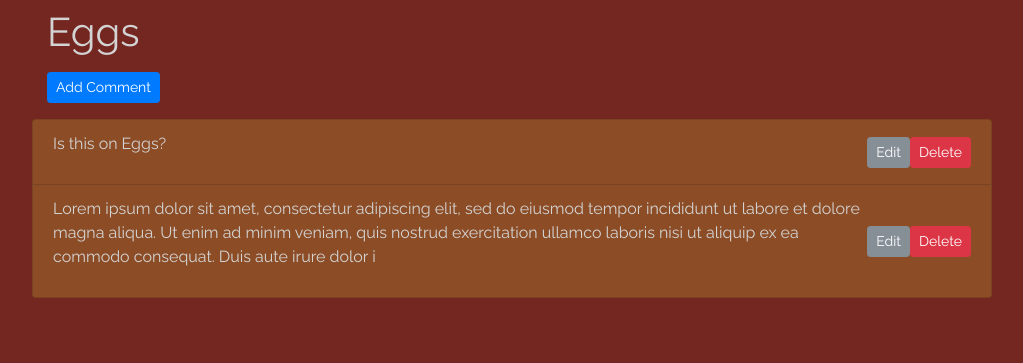
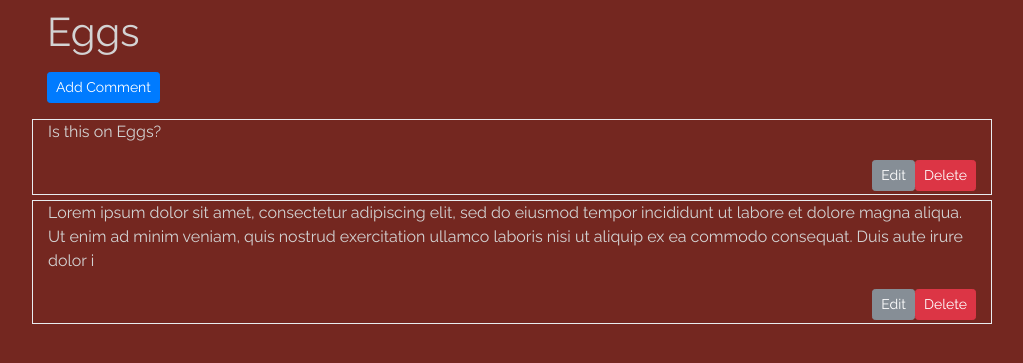
Before and after one commit to kstrckr/Django-Allergen-Tracker, a Django app: a page that uses allgen/allergens/templates/allergens/comments.html in a window 1280 px wide. Shown: the part 46-409 px from the top of the page, without its empty margins (128-1151 px from the left). Run offline with Django 3.2, Linux system fonts and the light colour scheme; data comes from the database, SQL or seed files in the repository; both versions use the stored data as it was after the commit; some libraries are stand-ins or nearby versions.

Commit message:
more dynamic styling to index and comments

```diff
--- a/allgen/allergens/static/allergens/style.css
+++ b/allgen/allergens/static/allergens/style.css
@@ -23,12 +23,32 @@ body {
     color: lightgrey;
 }
 
-.allergen a{
+.allergens{
     color: lightgrey;
+    margin: 5px 0;
+}
+
+.allergens:hover {
+    background: grey;
+    text-decoration: none;
+    color: lightgrey;
+}
+
+.comments {
+    margin: 5px 0;
+}
+
+.comments input {
+    margin: 0 0 3px 0;
+}
+
+.comments:hover {
+    background-color: rgba(0,0,0,.1);
 }
 
 .update {
     display: inline;
+
 }
 
 .delete {
--- a/allgen/allergens/templates/allergens/comments.html
+++ b/allgen/allergens/templates/allergens/comments.html
@@ -18,12 +18,12 @@
     </p>
 </div>
 
-<div class='w-75 mx-auto list-group'>
+<div class='w-75 mx-auto'>
     {% if allergen_comments %}
     {% for comment in allergen_comments %}
-    <div class='list-group-item d-flex justify-content-between align-items-center primary-color'>
-        <p>{{ comment.comment_text }}</p>
-        <div class='d-flex'>
+    <div class='row border comments'>
+        <p class='col-xs-6 col-sm-12'>{{ comment.comment_text }}</p>
+        <div class='col-sm-6 col-sm-12 d-flex justify-content-between justify-content-sm-end'>
             <form action="{{ comment.pk }}/update/" method='get' class='update'>
                 {% csrf_token %}
                 <input type='submit' value='Edit' class='btn btn-secondary btn-sm'/>
--- a/allgen/allgen/settings.py
+++ b/allgen/allgen/settings.py
@@ -25,7 +25,7 @@ SECRET_KEY = 'abic!7mrg_4$09-olkepljpqt7=ji)1a4rky5zil&m8b=1yztw'
 # SECURITY WARNING: don't run with debug turned on in production!
 DEBUG = True
 
-ALLOWED_HOSTS = ['192.168.1.5', 'localhost']
+ALLOWED_HOSTS = ['192.168.1.9', 'localhost']
 
 
 # Application definition
```
Also changed, not shown: allgen/allergens/templates/allergens/index.html (+4 -4 lines), allgen/db.sqlite3.
